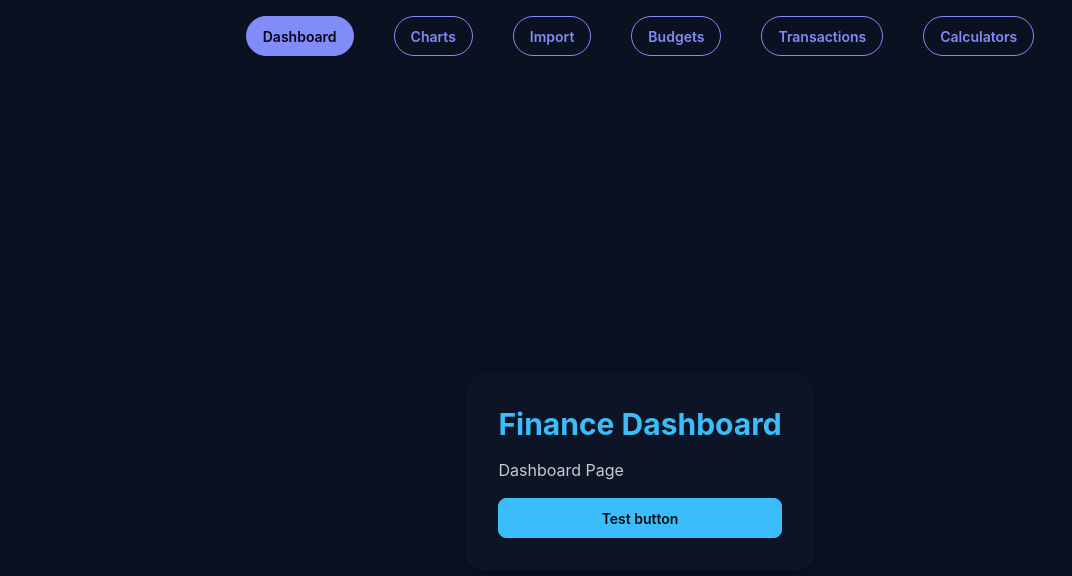
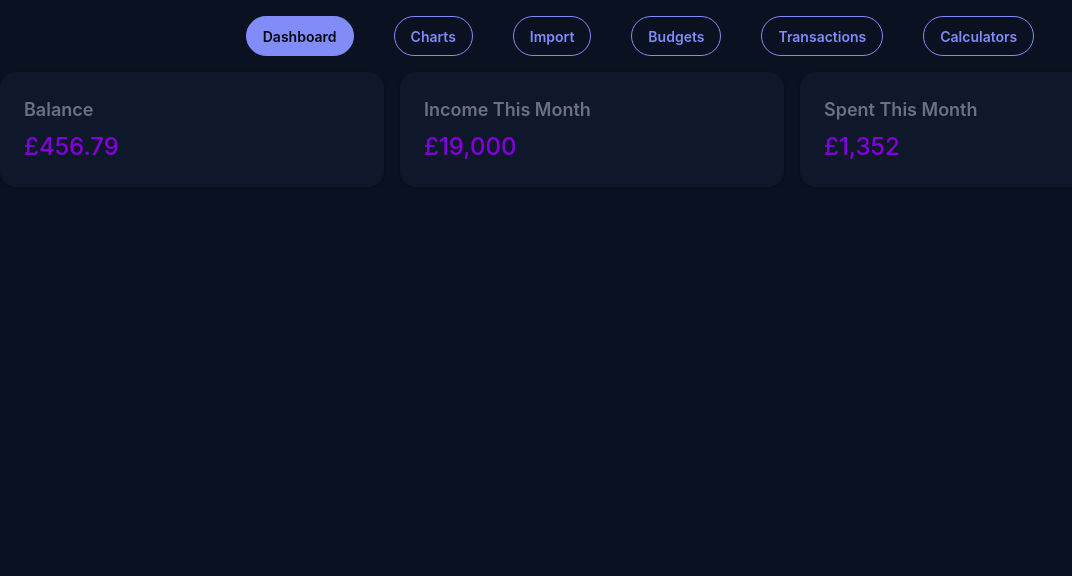
Before and after one commit to Cybergman-droid/Computing-NEA, a React (Vite) app in the folder frontend/: page / in a window 1280 px wide. Shown: the top 576 px of the page, without its empty margins (0-1072 px from the left). Built offline with nearby package versions, Linux system fonts and the light colour scheme; the HTML template or start-up script is replaced by a standard one.

Commit message:
feat: implement DashboardStatCard component for displaying financial statistics

```diff
--- a/frontend/src/pages/Dashboard/dashboard.tsx
+++ b/frontend/src/pages/Dashboard/dashboard.tsx
@@ -1,16 +1,29 @@
+import DashboardStatCard from "./dashboardStatCard";
+
 function DashboardPlaceholder() {
+	const income = 19000.0;
+	const balance = 456.79;
+	const spent = 1352.0;
 	return (
-		<div className='bg-base-300'>
-			<div className='min-h-screen bg-base-300 flex items-center justify-center'>
-				<div className='card bg-base-200 shadow-xl p-8'>
-					<h1 className='text-3xl font-bold text-primary mb-4'>
-						Finance Dashboard
-					</h1>
-					<p className='text-base-content'>Dashboard Page</p>
-					<button className='btn btn-primary mt-4'>Test button</button>
+		<>
+			<div className='flex flex-row gap-4'>
+				<div className='bg-base-300'>
+					<DashboardStatCard title='Balance' data={balance}></DashboardStatCard>
+				</div>
+				<div className='bg-base-300'>
+					<DashboardStatCard
+						title='Income This Month'
+						data={income}
+					></DashboardStatCard>
+				</div>
+				<div className='bg-base-300'>
+					<DashboardStatCard
+						title='Spent This Month'
+						data={spent}
+					></DashboardStatCard>
 				</div>
 			</div>
-		</div>
+		</>
 	);
 }
 
--- /dev/null
+++ b/frontend/src/pages/Dashboard/dashboardStatCard.tsx
@@ -0,0 +1,19 @@
+type DashboardStatCardProps = {
+	title: string;
+	data: number;
+};
+export default function DashboardStatCard({
+	title,
+	data,
+}: DashboardStatCardProps) {
+	return (
+		<div className='card bg-base-100 w-96 shadow-sm'>
+			<div className='card-body'>
+				<h2 className='card-title text-gray-500'>{title}</h2>
+				<p className='text-purple-700 text-2xl font-[550]'>
+					£{data.toLocaleString()}
+				</p>
+			</div>
+		</div>
+	);
+}
```
